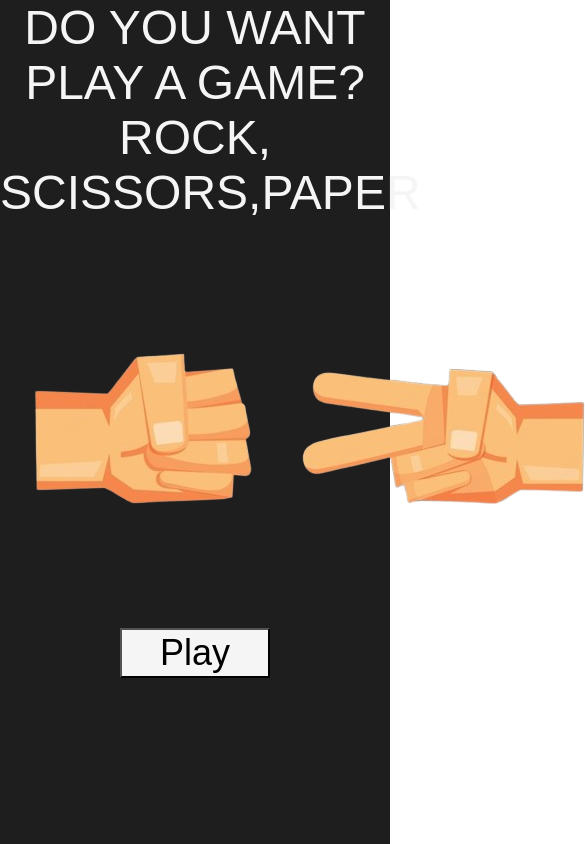
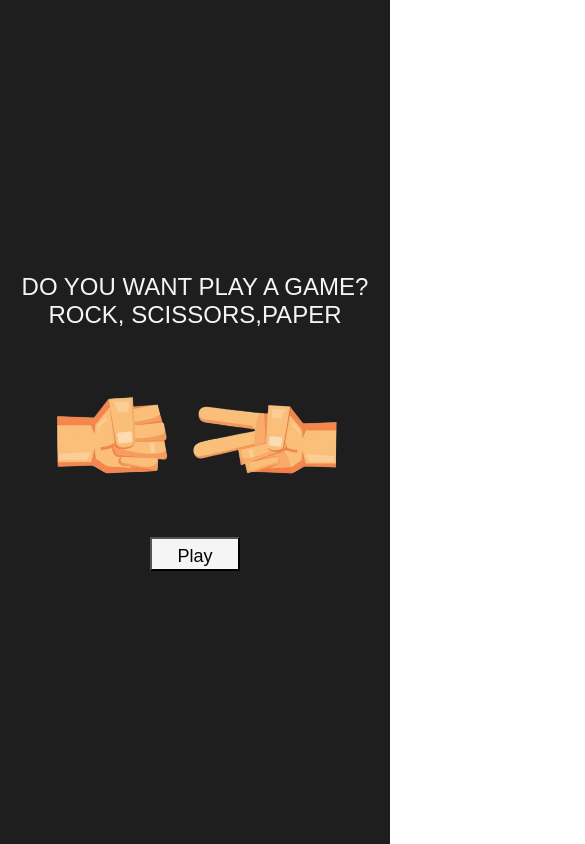
Before and after one commit to AlexBetancur313/rock-scissors.paper, an Angular app: page / in a window 390 px wide. Shown: the top 844 px of the page, 585 px wide, since content can reach past the window. Built offline with nearby package versions, Linux system fonts and the light colour scheme; a web font is replaced by a local one.

Commit message:
reponsive style

```diff
--- a/src/app/shared/no-found/no-found.component.css
+++ b/src/app/shared/no-found/no-found.component.css
@@ -16,14 +16,17 @@ h1 {
   font-optical-sizing: auto;
   font-weight: 200;
   font-style: normal;
+  height: 100vh;
   display: flex;
-  justify-content: start;
+  flex-direction: row;
+  justify-content: center;
   align-items: center;
-  height: 100vh;
+  box-sizing: border-box;
 }
 
 img {
   max-width: 50%;
+  height: auto;
 }
 
 .message {
@@ -53,3 +56,101 @@ img {
 .message a:hover {
   background-color: #333333;
 }
+
+/* X-Large devices (large desktops, 1200px y más) */
+@media (max-width: 1399.98px) {
+  .container {
+    flex-direction: column;
+    align-items: center;
+  }
+  img {
+    max-width: 50%;
+  }
+  .message {
+    padding: 2.5rem;
+  }
+}
+
+/* Large devices (desktops, 992px y más) */
+@media (max-width: 1199.98px) {
+  .container {
+    flex-direction: column;
+    align-items: center;
+  }
+  img {
+    max-width: 80%;
+  }
+  h1 {
+    font-size: 5rem;
+  }
+  .message p {
+    font-size: 2cqi;
+  }
+  .message a {
+    font-size: 2rem;
+  }
+}
+
+/* Medium devices (tablets, 768px y más) */
+@media (max-width: 991.98px) {
+  h1 {
+    font-size: 3rem;
+  }
+  img {
+    max-width: 80%;
+  }
+  .message p {
+    font-size: 1.3rem;
+  }
+  .message a {
+    font-size: 1.3rem;
+  }
+  .message {
+    padding: 2rem;
+  }
+}
+
+/* Small devices (landscape phones, 576px y más) */
+@media (max-width: 767.98px) {
+  h1 {
+    font-size: 2.5rem;
+  }
+  img {
+    max-width: 50%;
+  }
+  .message p {
+    font-size: 1.2rem;
+  }
+  .message a {
+    font-size: 1.2rem;
+    padding: 0.8rem 1.6rem;
+  }
+  .message {
+    padding: 1.5rem;
+  }
+}
+
+/* X-Small devices (portrait phones, menos de 576px) */
+@media (max-width: 575.98px) {
+  .container {
+    flex-direction: column;
+    align-items: center;
+    text-align: center;
+  }
+  h1 {
+    font-size: 2rem;
+  }
+  img {
+    max-width: 90%;
+  }
+  .message p {
+    font-size: 1rem;
+  }
+  .message a {
+    font-size: 1rem;
+    padding: 0.7rem 1.4rem;
+  }
+  .message {
+    padding: 1rem;
+  }
+}
--- a/src/app/welcome/welcome.component.css
+++ b/src/app/welcome/welcome.component.css
@@ -6,6 +6,11 @@
   width: 100%;
   height: 100vh;
   background-color: #1f1e1e;
+  display: flex;
+  flex-direction: column;
+  justify-content: center;
+  align-items: center;
+  box-sizing: border-box;
 }
 .title {
   text-align: center;
@@ -20,6 +25,8 @@
   display: block;
   margin-left: auto;
   margin-right: auto;
+  max-width: 80%;
+  height: auto;
 }
 .play {
   display: block;
@@ -36,3 +43,68 @@
   text-decoration: none;
   cursor: pointer;
 }
+
+/* X-Large devices (large desktops, 1200px y más) */
+@media (max-width: 1399.98px) {
+  .title {
+    font-size: 42px;
+  }
+  .play {
+    width: 130px;
+    height: 45px;
+    font-size: 32px;
+    line-height: 45px;
+  }
+}
+
+/* Large devices (desktops, 992px y más) */
+@media (max-width: 1199.98px) {
+  .title {
+    font-size: 36px;
+  }
+  .play {
+    width: 120px;
+    height: 40px;
+    font-size: 28px;
+    line-height: 40px;
+  }
+}
+
+/* Medium devices (tablets, 768px y más) */
+@media (max-width: 991.98px) {
+  .title {
+    font-size: 32px;
+  }
+  .play {
+    width: 110px;
+    height: 38px;
+    font-size: 24px;
+    line-height: 38px;
+  }
+}
+
+/* Small devices (landscape phones, 576px y más) */
+@media (max-width: 767.98px) {
+  .title {
+    font-size: 28px;
+  }
+  .play {
+    width: 100px;
+    height: 36px;
+    font-size: 20px;
+    line-height: 36px;
+  }
+}
+
+/* X-Small devices (portrait phones, menos de 576px) */
+@media (max-width: 575.98px) {
+  .title {
+    font-size: 24px;
+  }
+  .play {
+    width: 90px;
+    height: 34px;
+    font-size: 18px;
+    line-height: 34px;
+  }
+}
```
